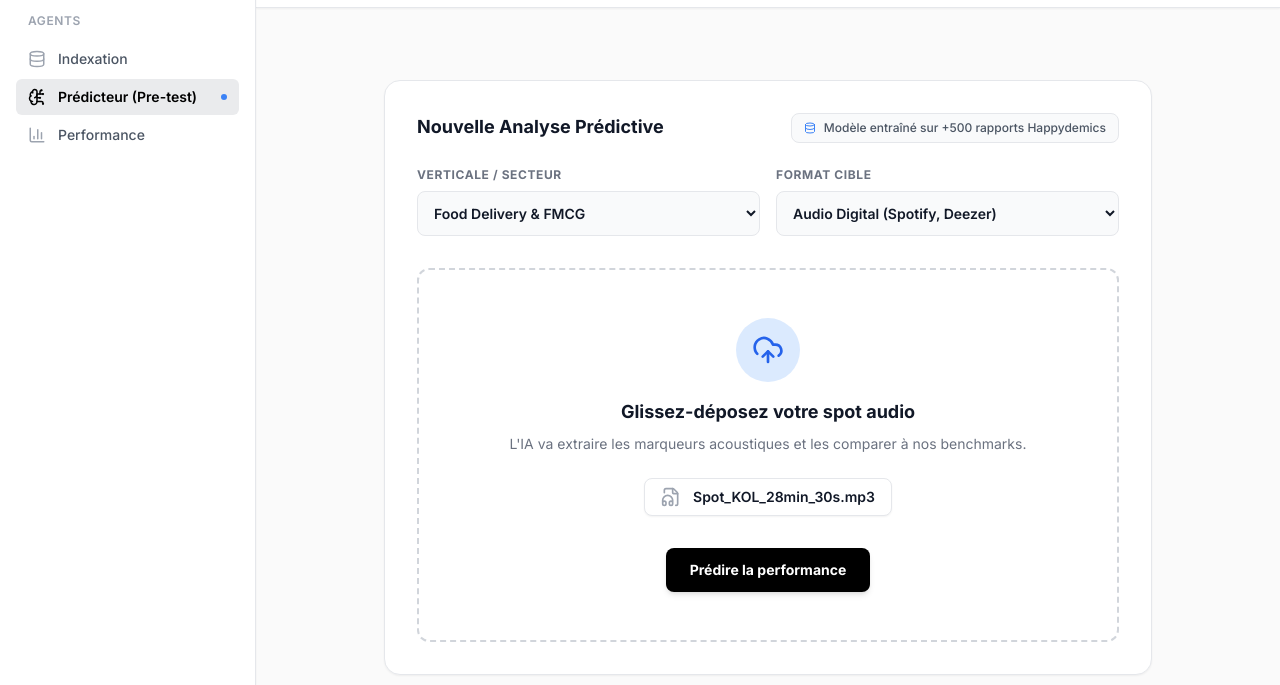
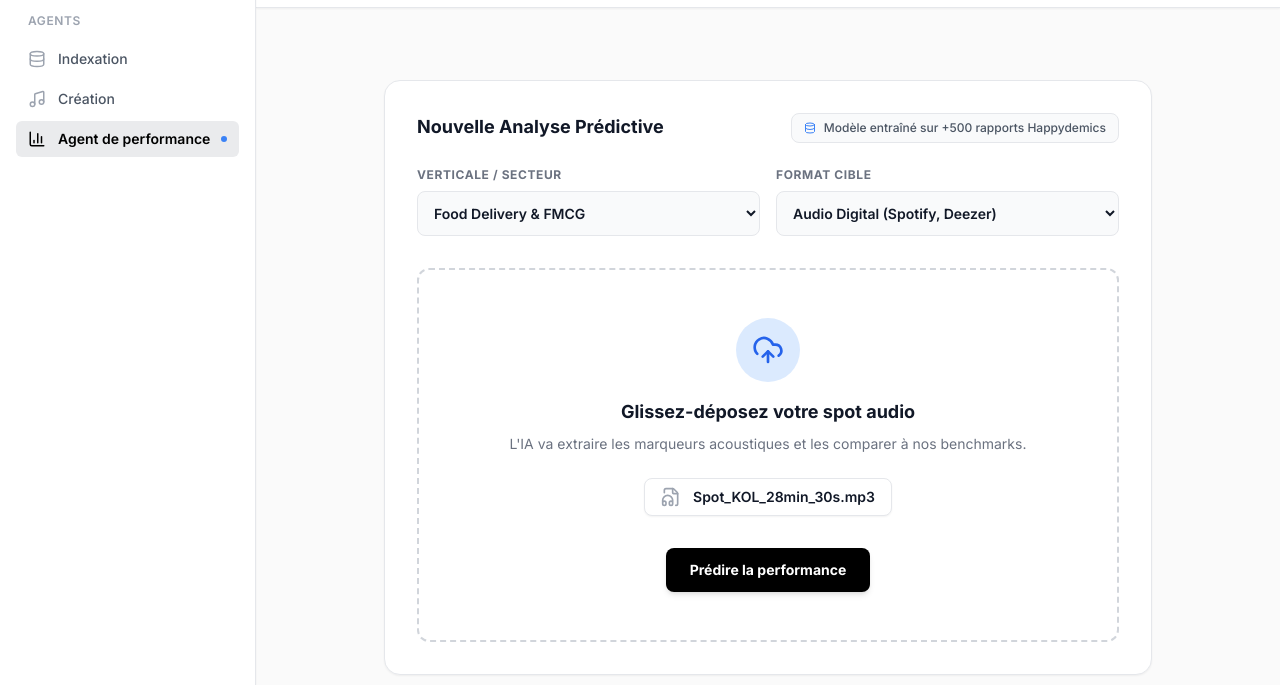
Before and after one commit to julien-hue/platform, a plain HTML site: page index_34.html in a window 1280 px wide. Shown: the part 115-800 px from the top of the page. Drawn offline with nearby package versions, Linux system fonts and the light colour scheme.

Commit message:
Update navigation structure and styling in index_34.html

```diff
--- a/index_34.html
+++ b/index_34.html
@@ -49,16 +49,20 @@
             </div>
             <div class="px-4">
                 <div class="text-xs font-semibold text-gray-400 mb-3 uppercase tracking-wider px-3">Agents</div>
-                <nav class="space-y-0.5">
+                <nav class="space-y-1">
                     <div class="flex items-center justify-between px-3 py-2 rounded-md cursor-pointer text-gray-600 hover:bg-gray-100 font-medium">
                         <div class="flex items-center gap-3"><i data-lucide="database" class="w-[18px] h-[18px] text-gray-400"></i><span class="text-sm">Indexation</span></div>
                     </div>
-                    <div class="flex items-center justify-between px-3 py-2 rounded-md cursor-pointer bg-[#EAEBED] text-black font-semibold">
-                        <div class="flex items-center gap-3"><i data-lucide="brain-circuit" class="w-[18px] h-[18px] text-black"></i><span class="text-sm">Prédicteur (Pre-test)</span></div>
+                    <div class="flex items-center justify-between px-3 py-2 rounded-md cursor-pointer text-gray-600 hover:bg-gray-100 font-medium">
+                        <div class="flex items-center gap-3"><i data-lucide="music" class="w-[18px] h-[18px] text-gray-400"></i><span class="text-sm">Création</span></div>
+                    </div>
+
+                    <div class="flex items-center justify-between px-3 py-2 mt-1 rounded-md cursor-pointer bg-[#EAEBED] text-black font-semibold">
+                        <div class="flex items-center gap-3">
+                            <i data-lucide="bar-chart-3" class="w-[18px] h-[18px] text-black"></i>
+                            <span class="text-sm">Agent de performance</span>
+                        </div>
                         <div class="w-1.5 h-1.5 rounded-full bg-blue-500"></div>
-                    </div>
-                    <div class="flex items-center justify-between px-3 py-2 rounded-md cursor-pointer text-gray-600 hover:bg-gray-100 font-medium">
-                        <div class="flex items-center gap-3"><i data-lucide="bar-chart-3" class="w-[18px] h-[18px] text-gray-400"></i><span class="text-sm">Performance</span></div>
                     </div>
                 </nav>
             </div>
```
